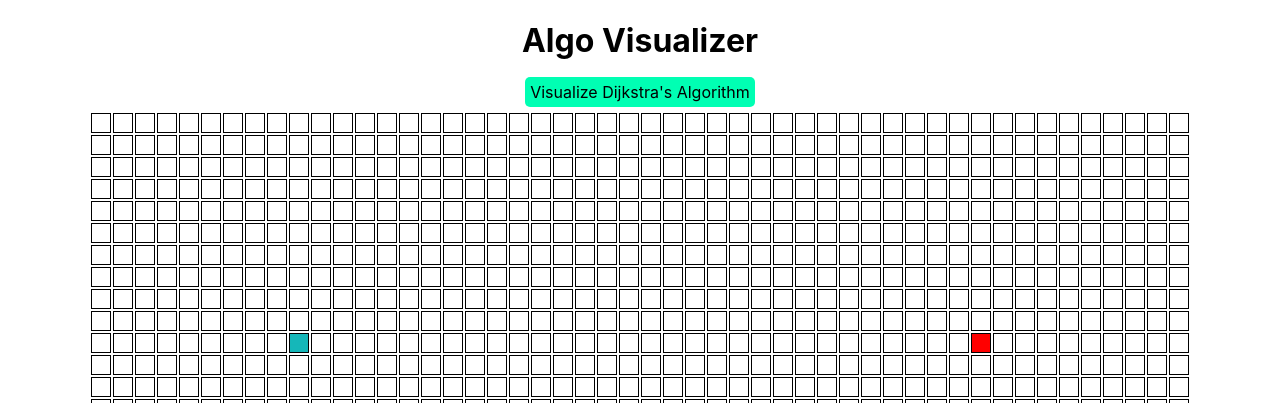
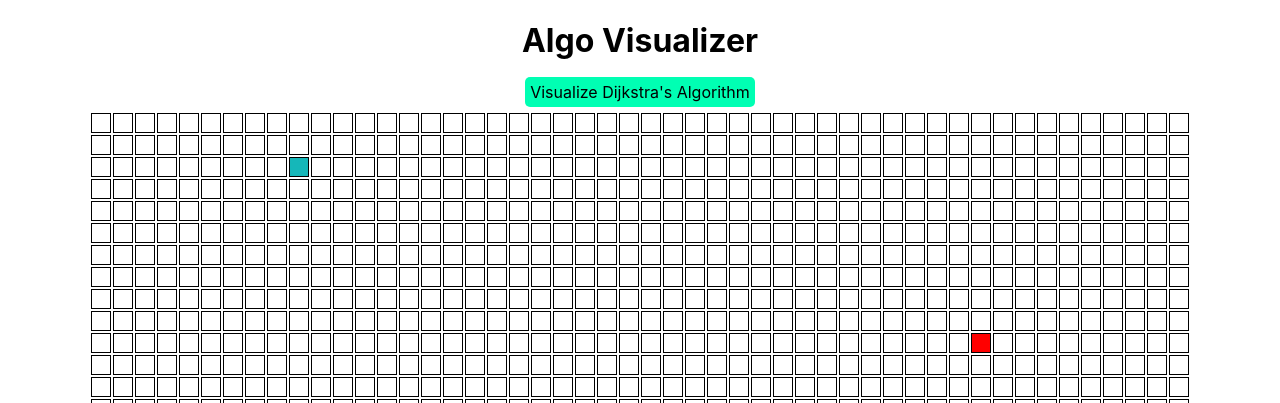
Before and after one commit to elvis-yuan/Algo-visualizer, a React (Create React App) app: page / in a window 1280 px wide. Shown: the top 403 px of the page. Built offline with nearby package versions, Linux system fonts and the light colour scheme.

Commit message:
add drag feature

```diff
--- a/src/components/Node.jsx
+++ b/src/components/Node.jsx
@@ -1,9 +1,16 @@
-import React from "react";
+import React from 'react';
 
 function Node(props) {
-  const { isFinish, isStart, row, col } = props;
-  const nodeType = isFinish ? " finish-node" : isStart ? " start-node" : "";
-  return <div className={`node${nodeType}`} id={`${row}-${col}`}></div>;
+	const { isFinish, isStart, row, col, onMouseDown, onMouseUp } = props;
+	const nodeType = isFinish ? ' finish-node' : isStart ? ' start-node' : '';
+	return (
+		<div
+			className={`node${nodeType}`}
+			id={`${row}-${col}`}
+			onMouseDown={(row, col, isStart, isFinish) => onMouseDown(row, col, isStart, isFinish)}
+			onMouseUp={(row, col, isStart, isFinish) => onMouseUp(row, col, isStart, isFinish)}
+		/>
+	);
 }
 
 export default Node;
--- a/src/components/Pathfinder.jsx
+++ b/src/components/Pathfinder.jsx
@@ -7,24 +7,15 @@ import "./pathfinder.css";
 const Pathfinder = props => {
   const [grid, setGrid] = useState([]);
   const [algoRunning, setRunning] = useState(true);
-  const [algoFinished, setFinished] = useState(true);
+  const [algoFinished, setFinished] = useState(false);
+  const [isMouseDown, setMouseDown] = useState({node: null, isDown: false});
 
-  const START_NODE = { row: 10, col: 9 };
-  const FINISH_NODE = { row: 10, col: 40 };
+  const [START_NODE, setSTART_NODE] = useState({ row: 2, col: 9 });
+  const [FINISH_NODE, setFINISH_NODE] = useState({ row: 10, col: 40 });
 
   useEffect(() => {
     createGrid();
-  }, []);
-
-  // const changeStartLocation = (row, col) => {
-  //   START_NODE.row = row;
-  //   START_NODE.col = col;
-  // };
-
-  // const changeFinishLocation = (row, col) => {
-  //   FINISH_NODE.row = row;
-  //   FINISH_NODE.col = col;
-  // };
+  }, [START_NODE, FINISH_NODE]);
 
   const createNode = (row, col) => {
     return {
@@ -54,16 +45,20 @@ const Pathfinder = props => {
   const resetGrid = () => {
     setGrid([]);
     setRunning(true);
+    setFinished(false);
     setTimeout(() => createGrid(), 0);
   };
 
   const calculateDijkstra = () => {
+    if(!algoFinished){
       setRunning(true);
+      setFinished(true);
       const startNode = grid[START_NODE.row][START_NODE.col];
       const finishNode = grid[FINISH_NODE.row][FINISH_NODE.col];
       const visitedNodePath = dijkstra(grid, startNode, finishNode);
       const nodesShortestPath = shortestPath(finishNode);
       animateDijkstra(visitedNodePath, nodesShortestPath);
+    }
   };
 
   const animateDijkstra = (visitedNodePath, nodesShortestPath) => {
@@ -89,23 +84,43 @@ const Pathfinder = props => {
     }
   };
 
-  // const handleMouseDown = (row, col, isStart, isFinish) => {
-  //   debugger;
-  //   if (isStart || isFinish) setMouseDown(true);
-  //   console.log("mouse is down");
-  // };
+  const handleMouseDown = (row, col, isStart, isFinish) => {
+    if(!algoFinished){
+      if (isStart) {
+        setMouseDown({node: "start", isDown: true });
+        grid[row][col].START_NODE = false;
+        };
+
+      if(isFinish){
+        setMouseDown({node: 'finish', isDown: true});
+        console.log('node is Finish')
+      }
+    }
+
+
+  };
 
   // const handleClick = () => {
   //   console.log("testing");
   // };
 
-  // const handleMouseUp = (row, col, isStart, isFinish) => {
-  //   if (isMouseDown) {
-  //     if (isStart) changeStartLocation(row, col);
-  //     if (isFinish) changeFinishLocation(row, col);
-  //     setMouseDown(false);
-  //   }
-  // };
+  const handleMouseUp = (row, col) => {
+    if (isMouseDown.isDown) {
+      if (isMouseDown.node === 'start') {
+        // grid[row][col].START_NODE = true;
+        setSTART_NODE({row, col});
+        setMouseDown({node: null, isDown: false});
+        console.log(isMouseDown)
+      };
+      if (isMouseDown.node === 'finish') {
+        // grid[row][]
+        setFINISH_NODE({row,col})
+        setMouseDown({node: null, isDown: false});
+      };
+    //   if (isFinish) changeFinishLocation(row, col);
+
+    }
+  };
 
   // const handleMouseEnter = (row, col, isStart, isFinish) => {
   //   if (isMouseDown) {
@@ -120,8 +135,8 @@ const Pathfinder = props => {
             return (
               <Node
                 // onClick={handleClick}
-                // onMouseDown={() => handleMouseDown(row, col, isStart, isFinish)}
-                // onMouseUp={() => handleMouseUp(row, col, isStart, isFinish)}
+                onMouseDown={() => handleMouseDown(row, col, isStart, isFinish)}
+                onMouseUp={() => handleMouseUp(row, col, isStart, isFinish)}
                 // onMouseEnter={() =>
                 //   handleMouseEnter(row, col, isStart, isFinish)
                 // }
```
Lines whose indentation alone changed are shown as unchanged.
